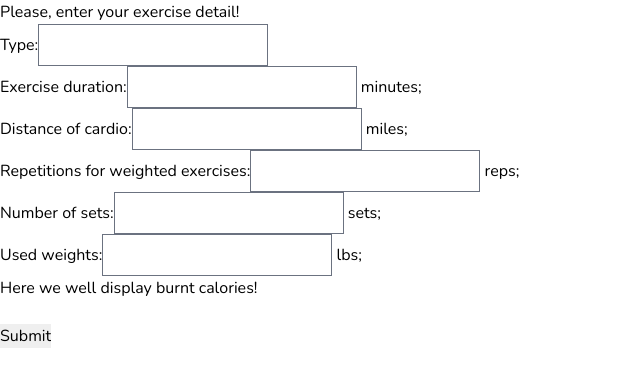
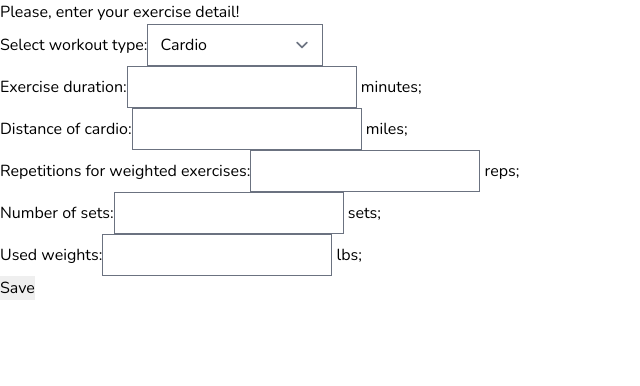
Before and after one commit to jonteal/SwoleMates, a React (Create React App) app in the folder client/: page /exercise in a window 1280 px wide. Shown: the top 386 px of the page, without its empty margins (0-640 px from the left). Built offline with nearby package versions, Linux system fonts and the light colour scheme.

Commit message:
Exercise page select created

```diff
--- a/client/src/components/Tracker/Exercise.jsx
+++ b/client/src/components/Tracker/Exercise.jsx
@@ -1,4 +1,5 @@
 import React, { useState, useEffect } from "react";
+
 
 import { useMutation } from "@apollo/client";
 // import { ADD_EXERCISE } from "../../utils/mutations";
@@ -16,7 +17,13 @@ class Exercise extends React.Component {
     };
     this.handleInputChange = this.handleInputChange.bind(this);
     this.handleSubmit = this.handleSubmit.bind(this);
+    this.handleSelect = this.handleSelect.bind(this);
   }
+
+  handleSelect(event){
+    this.setState({type: event.target.value});
+  }
+
 
   handleInputChange(event) {
     const target = event.target;
@@ -30,15 +37,29 @@ class Exercise extends React.Component {
 
   handleSubmit(event) {
     alert(
-      "Your exercise was submitted! \n"
-      + "\n "
-      + "Exercise type: "  + this.state.type + "\n "
-      + "Exercise duration: "  + this.state.durationInMinutes + " minutes" + "\n "
-      + "Repetitions for weighted exercises: "  + this.state.cardioDistanceInMiles + " reps" + "\n "
-      + "Number of sets: "  + this.state.cardioDistanceInMiles + " sets" + "\n "
-      + "Used weights: "  + this.state.cardioDistanceInMiles + " lbs" + "\n "
-      + "\n "
-      + "Check calories burnt on your dashboard!"
+      "Your exercise was submitted! \n" +
+        "\n " +
+        "Exercise type: " +
+        this.state.type +
+        "\n " +
+        "Exercise duration: " +
+        this.state.durationInMinutes +
+        " minutes" +
+        "\n " +
+        "Repetitions for weighted exercises: " +
+        this.state.cardioDistanceInMiles +
+        " reps" +
+        "\n " +
+        "Number of sets: " +
+        this.state.cardioDistanceInMiles +
+        " sets" +
+        "\n " +
+        "Used weights: " +
+        this.state.cardioDistanceInMiles +
+        " lbs" +
+        "\n " +
+        "\n " +
+        "Check calories burnt on your dashboard!"
     );
     event.preventDefault();
   }
@@ -49,13 +70,12 @@ class Exercise extends React.Component {
         Please, enter your exercise detail!
         <form onSubmit={this.handleSubmit}>
           <label>
-            Type:
-            <input
-              type="text"
-              name="type"
-              value={this.state.type}
-              onChange={this.handleInputChange}
-            />
+            Select workout type:
+            <select value={this.state.value} onChange={this.handleSelect}>
+              <option value="cardio">Cardio</option>
+              <option value="strength">Strength training</option>
+              <option value="stretching">Stretching</option>
+            </select>
           </label>
 
           <br />
@@ -63,7 +83,8 @@ class Exercise extends React.Component {
           <label>
             Exercise duration:
             <input
-              type="text"
+              type="number"
+              min="0"
               name="durationInMinutes"
               value={this.state.durationInMinutes}
               onChange={this.handleInputChange}
@@ -77,6 +98,7 @@ class Exercise extends React.Component {
             Distance of cardio:
             <input
               type="number"
+              min="0"
               name="cardioDistanceInMiles"
               value={this.state.cardioDistanceInMiles}
               onChange={this.handleInputChange}
@@ -104,6 +126,7 @@ class Exercise extends React.Component {
             Number of sets:
             <input
               type="number"
+              min="0"
               name="sets"
               value={this.state.sets}
               onChange={this.handleInputChange}
@@ -117,6 +140,7 @@ class Exercise extends React.Component {
             Used weights:
             <input
               type="number"
+              min="0"
               name="weight"
               value={this.state.weight}
               onChange={this.handleInputChange}
@@ -124,12 +148,10 @@ class Exercise extends React.Component {
             lbs;
           </label>
 
-          <p>Here we well display burnt calories!</p>
 
           <br />
 
-
-          <input type="submit" value="Submit" />
+          <input type="submit" value="Save" />
         </form>
       </>
     );
```
